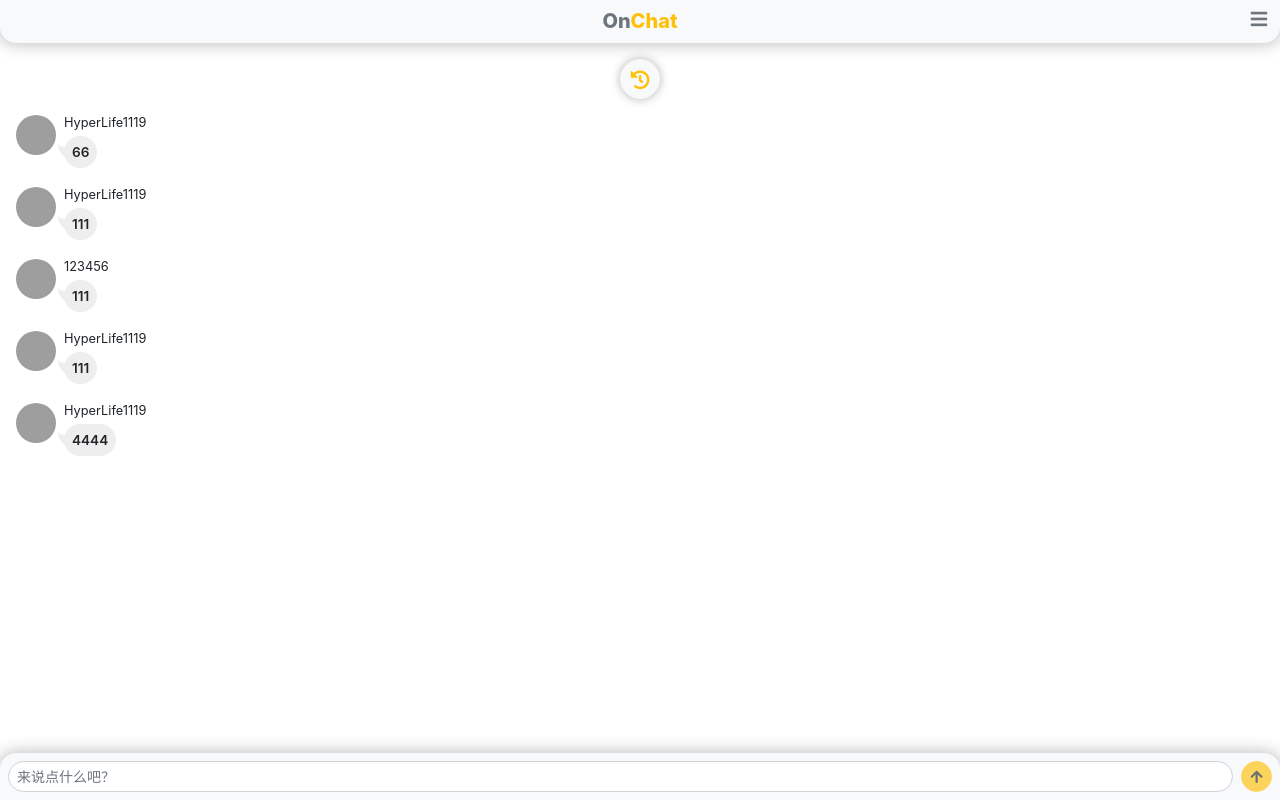
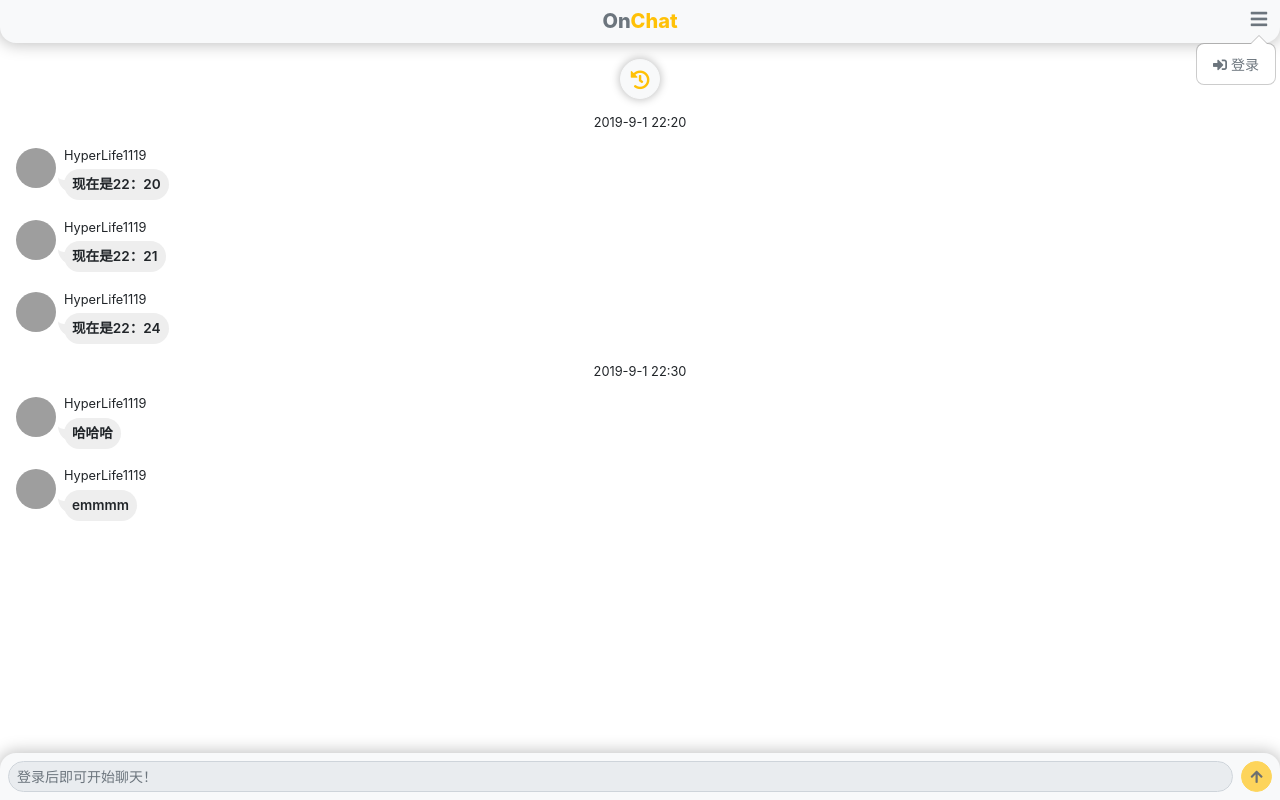
Before and after one commit to onch-at/onchat, a PHP site: page / in a window 1280 px wide. Run offline with PHP 8.4, Linux system fonts and the light colour scheme; data that the repository does not hold is empty; some libraries are stand-ins or nearby versions; grey boxes are pictures that could not be loaded.

Commit message:
新增时间显示功能

```diff
--- /dev/null
+++ b/css/popover.css
@@ -0,0 +1,3 @@
+.popover {
+    border-radius: .5rem !important;
+}
--- a/css/style.css
+++ b/css/style.css
@@ -42,6 +42,25 @@
     right: .8rem;
     outline: none;
     font-size: 1.175rem;
+}
+
+.popover .popover-list {
+    margin: 0;
+    padding: 0;
+}
+
+.popover-body {
+    padding: .35rem 0 !important;
+}
+
+.popover-list .item {
+    margin: 0;
+    padding: 0;
+}
+
+.popover-list .item a {
+    display: block;
+    padding: .25rem 1rem;
 }
 
 .msg-list {
@@ -160,6 +179,7 @@
 
 .time-item {
     font-size: .8rem;
+    padding-top: .85rem;
 }
 
 .bottom-bar {
--- a/index.html
+++ b/index.html
@@ -9,6 +9,7 @@
     <link rel="stylesheet" href="./css/style.css">
     <link rel="stylesheet" href="./css/input.css">
     <link rel="stylesheet" href="./css/modal.css">
+    <link rel="stylesheet" href="./css/popover.css">
     <link rel="stylesheet" href="https://cdnjs.cloudflare.com/ajax/libs/font-awesome/5.9.0/css/all.min.css">
     <link rel="stylesheet" href="https://cdnjs.cloudflare.com/ajax/libs/twitter-bootstrap/4.3.1/css/bootstrap.min.css">
 
@@ -21,7 +22,7 @@
             <span class="text-secondary">On</span>Chat
         </span>
 
-        <a tabindex="0" class="text-secondary text-decoration-none right-btn" data-toggle="popover" data-trigger="focus" data-placement="bottom" data-content="<a href=./user/action/logout.php>登出</a>">
+        <a tabindex="0" class="text-secondary text-decoration-none right-btn" data-toggle="popover" data-trigger="focus" data-placement="bottom">
             <i class="fas fa-bars"></i>
         </a>
     </nav>
--- a/js/index.js
+++ b/js/index.js
@@ -1,4 +1,6 @@
 $(function () {
+    var rightBtn = $(".right-btn");
+    var msgList = $(".msg-list");
     var historyItem = $(".history-item");
     var msgInput = $("#message");
     var sendBtn = $(".send-btn");
@@ -19,6 +21,36 @@
 
     function backToBottom(time) {
         $("html").animate({scrollTop: $(".msg-list")[0].scrollHeight}, time);
+    }
+
+    function addTime(time) {
+        msgList.append('<li class="time-item text-center">'+time+'</li>');
+    }
+
+    function addMsgItem(msgObj) {
+        if (msgObj.displayTime !== false) addTime(msgObj.displayTime);
+
+        if (msgObj.name == username) {
+            msgList.append('\
+                <li class="msg-item right-item">\
+                    <img class="user-portrait rounded-circle" src="https://q.qlogo.cn/headimg_dl?dst_uin=1838491745&spec=5" alt="" srcset="">\
+                    <div class="info">\
+                        <div class="username">'+msgObj.name+'</div>\
+                        <div class="msg-bubble">'+msgObj.msg+'</div>\
+                    </div>\
+                </li>\
+            ');
+        } else {
+            msgList.append('\
+                <li class="msg-item left-item">\
+                    <img class="user-portrait rounded-circle" src="https://q.qlogo.cn/headimg_dl?dst_uin=1838491745&spec=5" alt="" srcset="">\
+                    <div class="info">\
+                        <div class="username">'+msgObj.name+'</div>\
+                        <div class="msg-bubble">'+msgObj.msg+'</div>\
+                    </div>\
+                </li>\
+            ');
+        }
     }
 
     msgInput.on("input", function () {
@@ -63,6 +95,8 @@
                         history = v;
                     } else {
                         setTimeout(() => {
+                            if (v.displayTime !== false) historyItem.after('<li class="time-item text-center">'+v.displayTime+'</li>');
+
                             if (v.name == username) {
                                 historyItem.after('\
                                     <li class="msg-item right-item">\
@@ -126,21 +160,6 @@
         });
     });
 
-    $.ajax({
-        type: "GET",
-        url: "./php/username.php",
-        dataType: "JSON",
-        beforeSend: function (XHR) { },
-        complete: function (XHR, TS) {
-
-        },
-        success: function (data) {
-            username = data;
-            last();
-        },
-        error: function (XHR) { }
-    });
-
     //预先加载出最后5条消息
     function last() {
         $.ajax({
@@ -160,27 +179,7 @@
                             historyItem.removeClass("d-none");
                         }
                     } else {
-                        if (v.name == username) {
-                            $(".msg-list").append('\
-                                <li class="msg-item right-item">\
-                                    <img class="user-portrait rounded-circle" src="https://q.qlogo.cn/headimg_dl?dst_uin=1838491745&spec=5" alt="" srcset="">\
-                                    <div class="info">\
-                                        <div class="username">'+v.name+'</div>\
-                                        <div class="msg-bubble">'+v.msg+'</div>\
-                                    </div>\
-                                </li>\
-                            ');
-                        } else {
-                            $(".msg-list").append('\
-                                <li class="msg-item left-item">\
-                                <img class="user-portrait rounded-circle" src="https://q.qlogo.cn/headimg_dl?dst_uin=1838491745&spec=5" alt="" srcset="">\
-                                    <div class="info">\
-                                        <div class="username">'+v.name+'</div>\
-                                        <div class="msg-bubble">'+v.msg+'</div>\
-                                    </div>\
-                                </li>\
-                            ');
-                        }
+                        addMsgItem(v);
                     }
                 });
 
@@ -216,27 +215,8 @@
                         if (k == "count") { //如果不是对象，则该值为旧消息记录的条数
                             count = v;
                         } else {
-                            if (v.name == username) {
-                                $(".msg-list").append('\
-                                    <li class="msg-item right-item">\
-                                        <img class="user-portrait rounded-circle" src="https://q.qlogo.cn/headimg_dl?dst_uin=1838491745&spec=5" alt="" srcset="">\
-                                        <div class="info">\
-                                            <div class="username">'+v.name+'</div>\
-                                            <div class="msg-bubble">'+v.msg+'</div>\
-                                        </div>\
-                                    </li>\
-                                ');
-                            } else {
-                                $(".msg-list").append('\
-                                    <li class="msg-item left-item">\
-                                    <img class="user-portrait rounded-circle" src="https://q.qlogo.cn/headimg_dl?dst_uin=1838491745&spec=5" alt="" srcset="">\
-                                        <div class="info">\
-                                            <div class="username">'+v.name+'</div>\
-                                            <div class="msg-bubble">'+v.msg+'</div>\
-                                        </div>\
-                                    </li>\
-                                ');
-                            }
+
+                            addMsgItem(v);
 
                             backToBottom(500);
                         }
@@ -247,4 +227,65 @@
             });
         }, 500);
     }
+
+    //初始化
+    function init() {
+        $.ajax({
+            type: "GET",
+            url: "./php/get-username.php",
+            dataType: "JSON",
+            beforeSend: function (XHR) { },
+            complete: function (XHR, TS) {
+
+            },
+            success: function (data) {
+                username = data;
+                last();
+            },
+            error: function (XHR) { }
+        });
+    }
+
+    $.ajax({
+        type: "GET",
+        url: "./php/is-login.php",
+        dataType: "JSON",
+        beforeSend: function (XHR) { },
+        complete: function (XHR, TS) {
+
+        },
+        success: function (data) {
+            if (data) {
+                rightBtn.attr("data-content", '\
+                    <ul class="popover-list">\
+                        <li class="item">\
+                            <a class="text-decoration-none text-secondary" href="./user/action/logout.php">\
+                                <i class="fas fa-sign-out-alt"></i>\
+                                登出\
+                            </a>\
+                        </li>\
+                    </ul>\
+                ');
+            } else {
+                rightBtn.attr("data-content", '\
+                    <ul class="popover-list">\
+                        <li class="item">\
+                            <a class="text-decoration-none text-secondary" href="./user/login">\
+                                <i class="fas fa-sign-in-alt"></i>\
+                                登录\
+                            </a>\
+                        </li>\
+                    </ul>\
+                ');
+
+                rightBtn.popover("show");
+
+                msgInput.attr("placeholder", "登录后即可开始聊天！");
+                msgInput.attr("readonly", "readonly");
+            }
+
+            init();
+        },
+        error: function (XHR) { }
+    });
 });
--- a/libs/src/user/User.php
+++ b/libs/src/user/User.php
@@ -154,7 +154,6 @@
         $data = [
             "username" => $this->getUsername(),
             "password" => $password, //密文
-            "sessid" => session_id(),
             "expire" => time() + 86400, //1天后清除登录缓存
         ];
         $_SESSION["login_info"] = json_encode($data);
@@ -237,7 +236,7 @@
         Session::start();
 
         //如果服务器上没有对应的session
-        if(!isset($_SESSION["login_info"]) or empty($_SESSION["login_info"])) return false;
+        if(empty($_SESSION["login_info"])) return false;
 
         $obj = json_decode($_SESSION["login_info"]);
 
--- /dev/null
+++ b/php/get-username.php
@@ -0,0 +1,15 @@
+<?php
+require_once '../vendor/autoload.php';
+
+use hypergo\utils\Session;
+
+Session::start();
+
+if(empty($_SESSION["login_info"])) {
+    exit(json_encode(""));
+} else {
+    $info = json_decode($_SESSION["login_info"]);
+
+    exit(json_encode($info->username));
+}
+?>
--- /dev/null
+++ b/php/is-login.php
@@ -0,0 +1,13 @@
+<?php
+require_once '../vendor/autoload.php';
+
+use hypergo\utils\Session;
+
+Session::start();
+
+if(empty($_SESSION["login_info"])) {
+    exit(json_encode(false));
+} else {
+    exit(json_encode(true));
+}
+?>
--- a/php/username.php
+++ /dev/null
@@ -1,13 +0,0 @@
-<?php
-require_once '../vendor/autoload.php';
-
-use hypergo\utils\Session;
-
-Session::start();
-
-if(!isset($_SESSION["login_info"])) exit(json_encode(""));
-
-$info = json_decode($_SESSION["login_info"]);
-
-exit(json_encode($info->username));
-?>
```
Also changed, not shown: log.json (+1 -1 lines), php/do.php (+14 -2 lines), test.php (+8 -4 lines).
